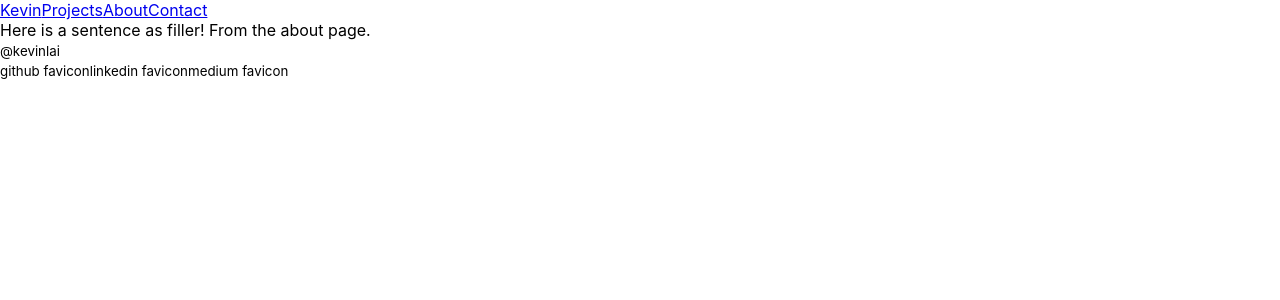
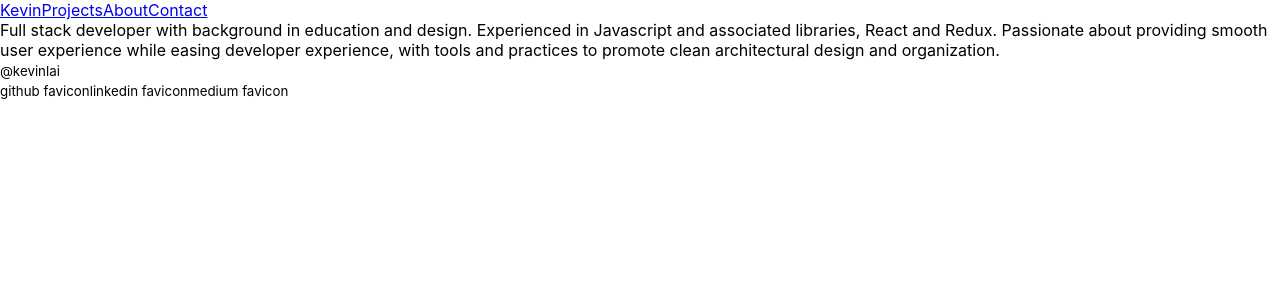
Before and after one commit to KevinLai76/website, a React (Create React App) app: page /about in a window 1280 px wide. Shown: the top 300 px of the page. Built offline with nearby package versions, Linux system fonts and the light colour scheme.

Commit message:
Added summary to about component

```diff
--- a/src/components/about.js
+++ b/src/components/about.js
@@ -6,7 +6,7 @@ function About(){
     return(
         <div className='about-container'>
             <span className='about-content'>
-                Here is a sentence as filler! From the about page.
+                Full stack developer with background in education and design. Experienced in Javascript and associated libraries, React and Redux. Passionate about providing smooth user experience while easing developer experience, with tools and practices to promote clean architectural design and organization.
             </span>
         </div>
     )
```
